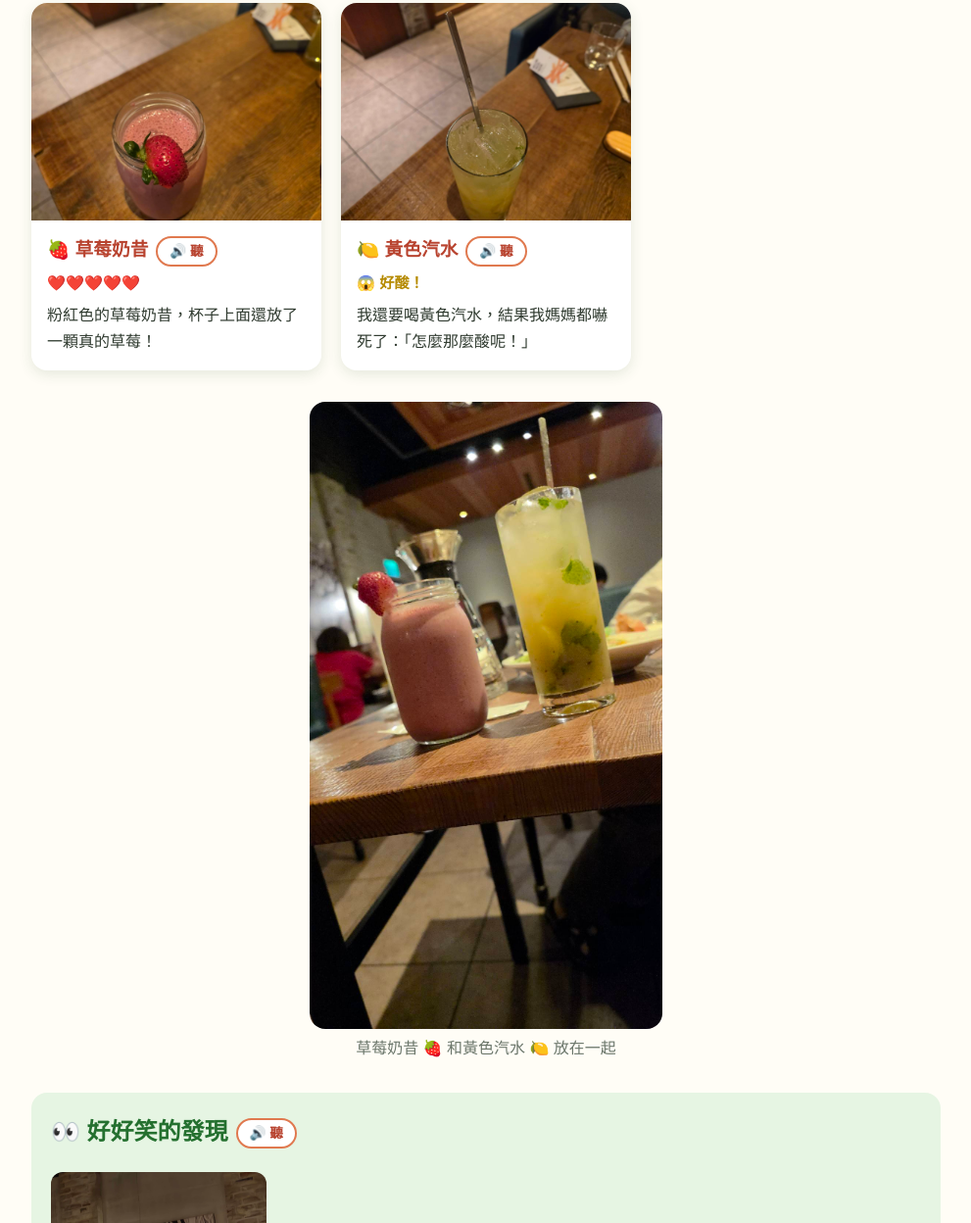
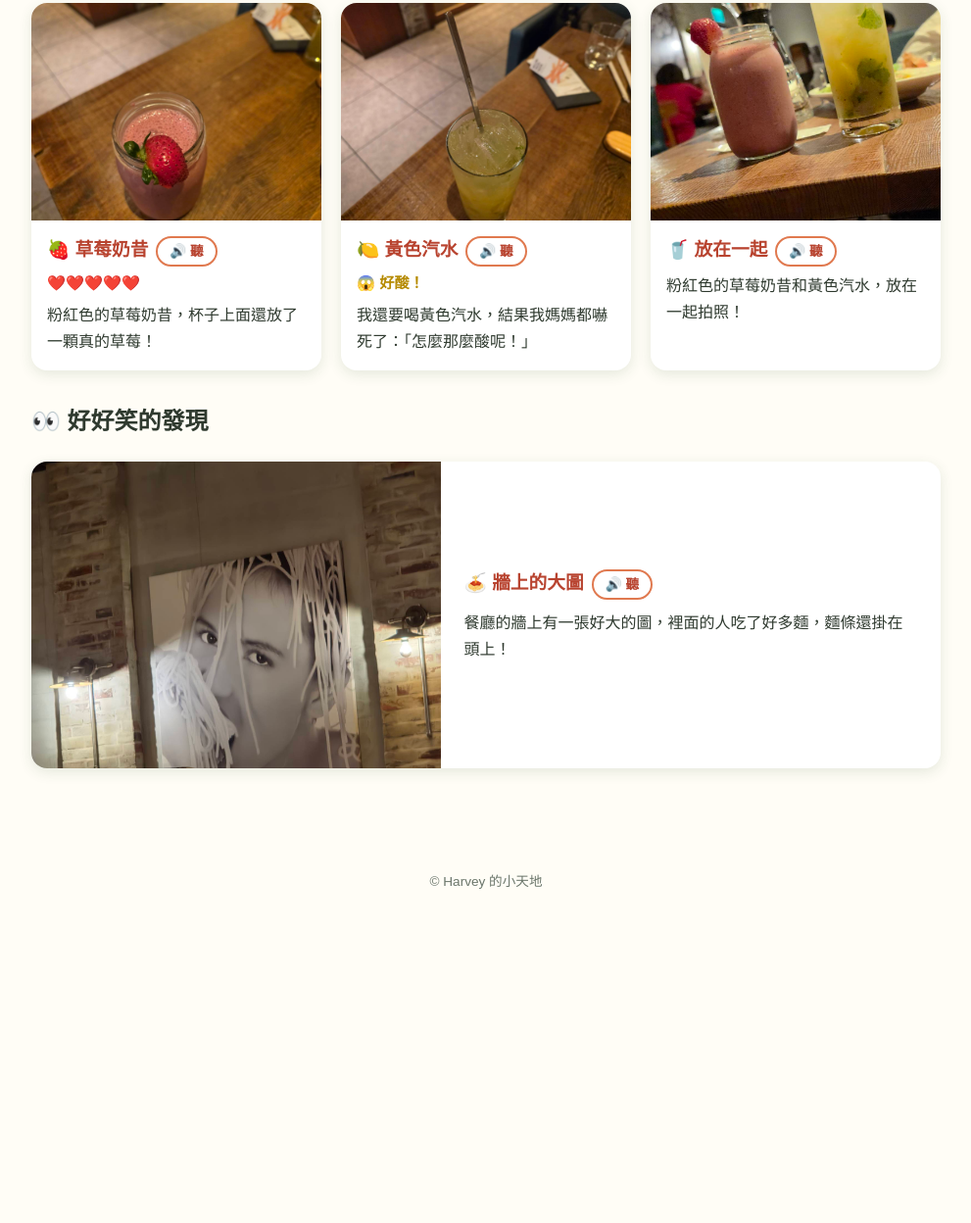
Before and after one commit to stitchfi/harvey, a plain HTML site: page italian-dinner.html in a window 1280 px wide. Shown: the part 1552-2800 px from the top of the page at 98% size, without its empty margins (144-1135 px from the left). After the commit the page ends 2487 px from the top, so only its background shows below. Drawn offline with Linux system fonts and the light colour scheme.

Commit message:
整理義大利麵餐廳頁的照片排版
Co-Authored-By: Claude Opus 5.5 <noreply@anthropic.com>

```diff
--- a/italian-dinner.html
+++ b/italian-dinner.html
@@ -113,20 +113,24 @@
         </div>
       </article>
 
+      <article class="food-card">
+        <img class="focus-top" src="images/bellini-drinks.jpg" alt="草莓奶昔和黃色汽水放在一起" data-zoom>
+        <div class="food-body">
+          <h3>🥤 放在一起</h3>
+          <p>粉紅色的草莓奶昔和黃色汽水，放在一起拍照！</p>
+        </div>
+      </article>
+
     </div>
 
-    <figure class="wide-photo">
-      <img src="images/bellini-drinks.jpg" alt="草莓奶昔和黃色汽水放在一起" data-zoom>
-      <figcaption>草莓奶昔 🍓 和黃色汽水 🍋 放在一起</figcaption>
-    </figure>
-
-    <section class="conclusion fun-find">
-      <h2>👀 好好笑的發現</h2>
-      <div class="fun-row">
-        <img src="images/bellini-wall.jpg" alt="餐廳牆上的大圖，有人在吃很多麵" data-zoom>
+    <h2>👀 好好笑的發現</h2>
+    <article class="food-card fun-card">
+      <img src="images/bellini-wall.jpg" alt="餐廳牆上的大圖，有人在吃很多麵" data-zoom>
+      <div class="food-body">
+        <h3>🍝 牆上的大圖</h3>
         <p>餐廳的牆上有一張好大的圖，裡面的人吃了好多麵，麵條還掛在頭上！</p>
       </div>
-    </section>
+    </article>
   </main>
 
   <div class="lightbox" id="lightbox" hidden><img alt=""></div>
--- a/style.css
+++ b/style.css
@@ -49,6 +49,8 @@ a { color: var(--green-dark); }
   text-decoration: none;
   margin-left: 16px;
   font-weight: 500;
+  white-space: nowrap;
+  display: inline-block;
 }
 .site-header nav a:hover { text-decoration: underline; }
 
@@ -442,15 +444,15 @@ img[data-zoom] { cursor: zoom-in; }
 .super-love .love { font-weight: 700; color: #d63a5c; font-size: 1.1rem; }
 .sour .love { font-weight: 700; color: #b58a00; }
 
-.wide-photo { margin: 0 auto 32px; max-width: 360px; text-align: center; }
-.wide-photo img { width: 100%; border-radius: 16px; display: block; }
-.wide-photo figcaption { color: var(--muted); margin-top: 6px; }
+.food-card img.focus-top { object-position: center 42%; }
 
-.fun-find { background: #fff4e6; }
-.fun-find h2 { color: #b8432f; }
-.fun-row { display: flex; gap: 16px; align-items: center; flex-wrap: wrap; }
-.fun-row img { width: 220px; max-width: 100%; border-radius: 12px; }
-.fun-row p { flex: 1 1 200px; margin: 0; }
+/* 好好笑的發現：寬螢幕時照片在左、文字在右 */
+.fun-card { margin-bottom: 32px; }
+@media (min-width: 640px) {
+  .fun-card { flex-direction: row; align-items: stretch; }
+  .fun-card img { width: 45%; aspect-ratio: auto; min-height: 220px; }
+  .fun-card .food-body { flex: 1; display: flex; flex-direction: column; justify-content: center; padding: 20px 24px; }
+}
 
 /* ---------- 朗讀按鈕 ---------- */
 .tts-btn {
@@ -472,8 +474,8 @@ img[data-zoom] { cursor: zoom-in; }
 .tts-reading { outline: 3px solid #ffd54a; outline-offset: 2px; }
 .hero-night .tts-btn, .ff-demo .tts-btn { border-color: #ffe27a; background: transparent; color: #ffe27a; }
 .hero-night .tts-btn.playing, .ff-demo .tts-btn.playing { background: #ffe27a; color: #141b2b; }
-.hero-food .tts-btn, .food-card .tts-btn, .food-box .tts-btn, .fun-find .tts-btn { border-color: #e0794f; color: #b8432f; }
-.food-card .tts-btn.playing, .hero-food .tts-btn.playing, .food-box .tts-btn.playing, .fun-find .tts-btn.playing { background: #e0794f; color: #fff; }
+.hero-food .tts-btn, .food-card .tts-btn, .food-box .tts-btn { border-color: #e0794f; color: #b8432f; }
+.food-card .tts-btn.playing, .hero-food .tts-btn.playing, .food-box .tts-btn.playing { background: #e0794f; color: #fff; }
 
 @media (prefers-reduced-motion: reduce) {
   .ff-stage[data-mode="fast"] .ff-on { animation-duration: 1.2s; }
```
